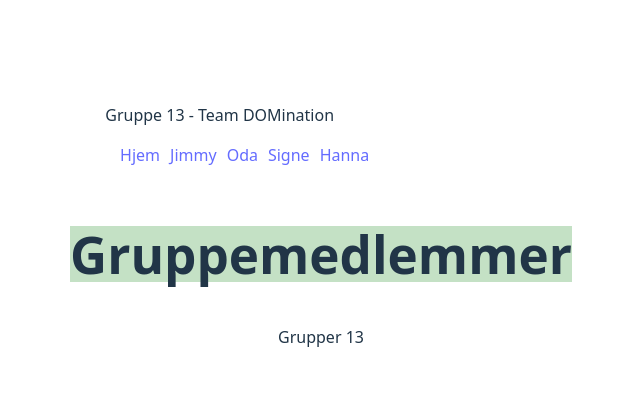
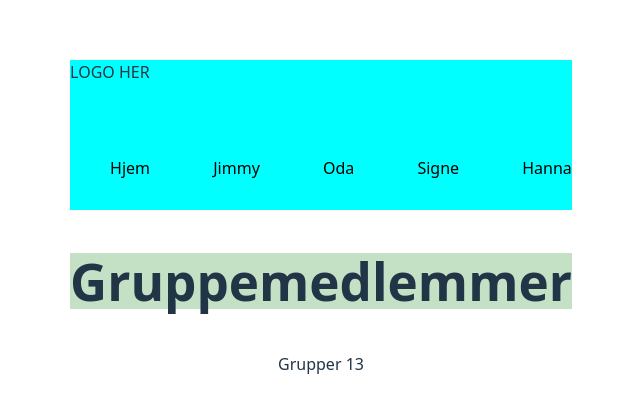
Before and after one commit to hannaso91/ourgroup, a React (Vite) app: page / in a window 1280 px wide. Shown: the part 174-586 px from the top of the page, without its empty margins (319-959 px from the left). Built offline with nearby package versions, Linux system fonts and the light colour scheme; no server answers.

Commit message:
Fortsatt med stilsetting på headerområdet.
Lagt til luft mellom "knappene" og startet på justering av plassering på de ulike elementene som ligger i header-området.

```diff
--- a/src/components/Layout.jsx
+++ b/src/components/Layout.jsx
@@ -4,10 +4,10 @@ export default function Layout({children}) {
     return(
         <>
         <header>
+        <p className="logo">LOGO HER</p>
             <nav>
-                <p>Gruppe 13 - Team DOMination</p>
                 <ul>
-                    <li><Link to="/">Hjem</Link></li>
+                    <li className="hjem"><Link to="/">Hjem</Link></li>
                     <li><Link to="member/jimmy-ostby">Jimmy</Link></li>
                     <li><Link to="member/oda-julsen">Oda</Link></li>
                     <li><Link to="member/signe-sofie-jansen">Signe</Link></li>
--- a/src/styles/layout.scss
+++ b/src/styles/layout.scss
@@ -1,13 +1,41 @@
+.logo{
+    text-align: left;
+    padding: 0;
+    margin: 0;
+}
+
+
+
 header{
-    display: flex;
+    background-color: aqua;
+    height: 100%;
+
     nav{
+
         ul{
+            margin: 0;
+            display: flex;
+            flex-wrap: wrap;
+            justify-content: space-between;
             li{
                 display: inline-block;
                 list-style: none;
+                padding-bottom: 30px;
+
+                :hover{
+                    background-color: black;
+                    color: white;
+                    padding: 5px;
+                }
+
+
+
+                .home{
+                    margin-right: auto;
+                }
 
                 a{
-                    padding-left: 10px;
+                    color: black;
                 }
             }
         }
```
